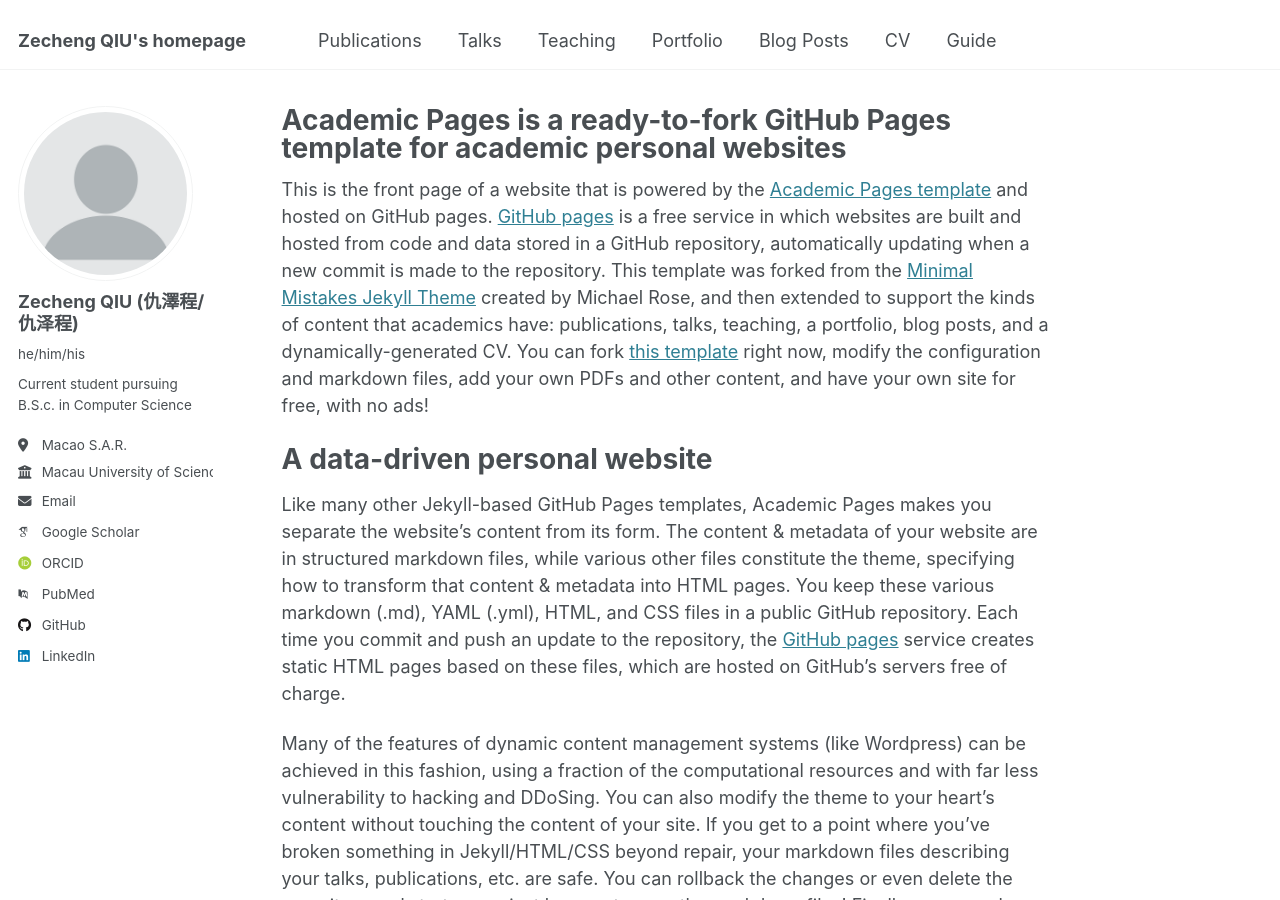
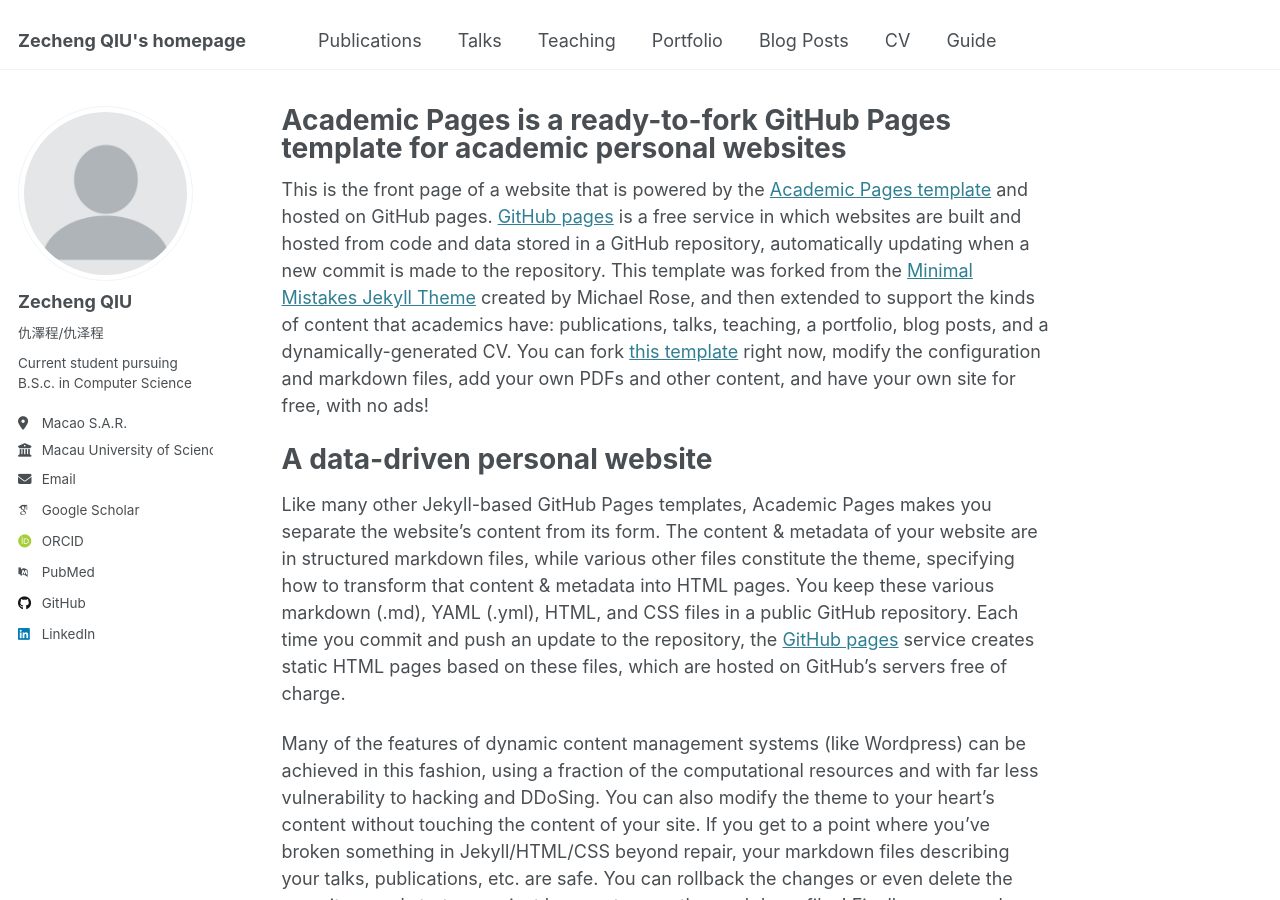
Before and after one commit to aaron-z-chiu/aaron-z-chiu.github.io, a Jekyll site: the page built from _pages/about.md, in a window 1280 px wide and 900 px high. Built offline with Jekyll 4.4.1, drawn with Linux system fonts in a browser that asks for light colours; some web fonts are replaced.

Commit message:
Update _config.yml

```diff
--- a/_config.yml
+++ b/_config.yml
@@ -23,8 +23,8 @@ repository               : "aaron-z-chiu/aaron-z-chiu.github.io"
 author:
   # Biographic information
   avatar           : "profile.png"
-  name             : "Zecheng QIU (仇澤程/仇泽程)"
-  pronouns         : "he/him/his"
+  name             : "Zecheng QIU"
+  pronouns         : "仇澤程/仇泽程"
   bio              : "Current student pursuing B.S.c. in Computer Science"
   location         : "Macao S.A.R."
   employer         : "Macau University of Science and Technology"
```
